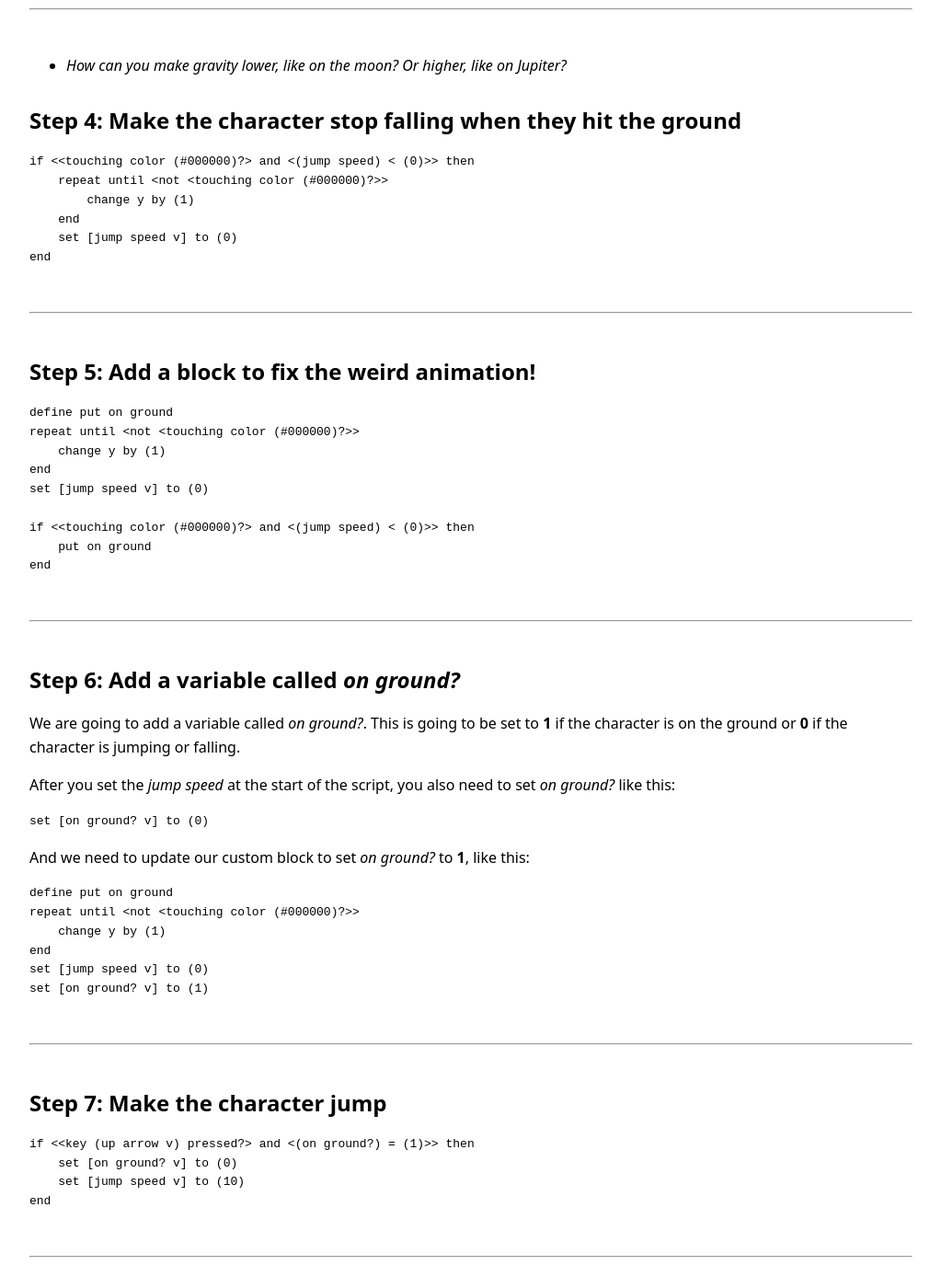
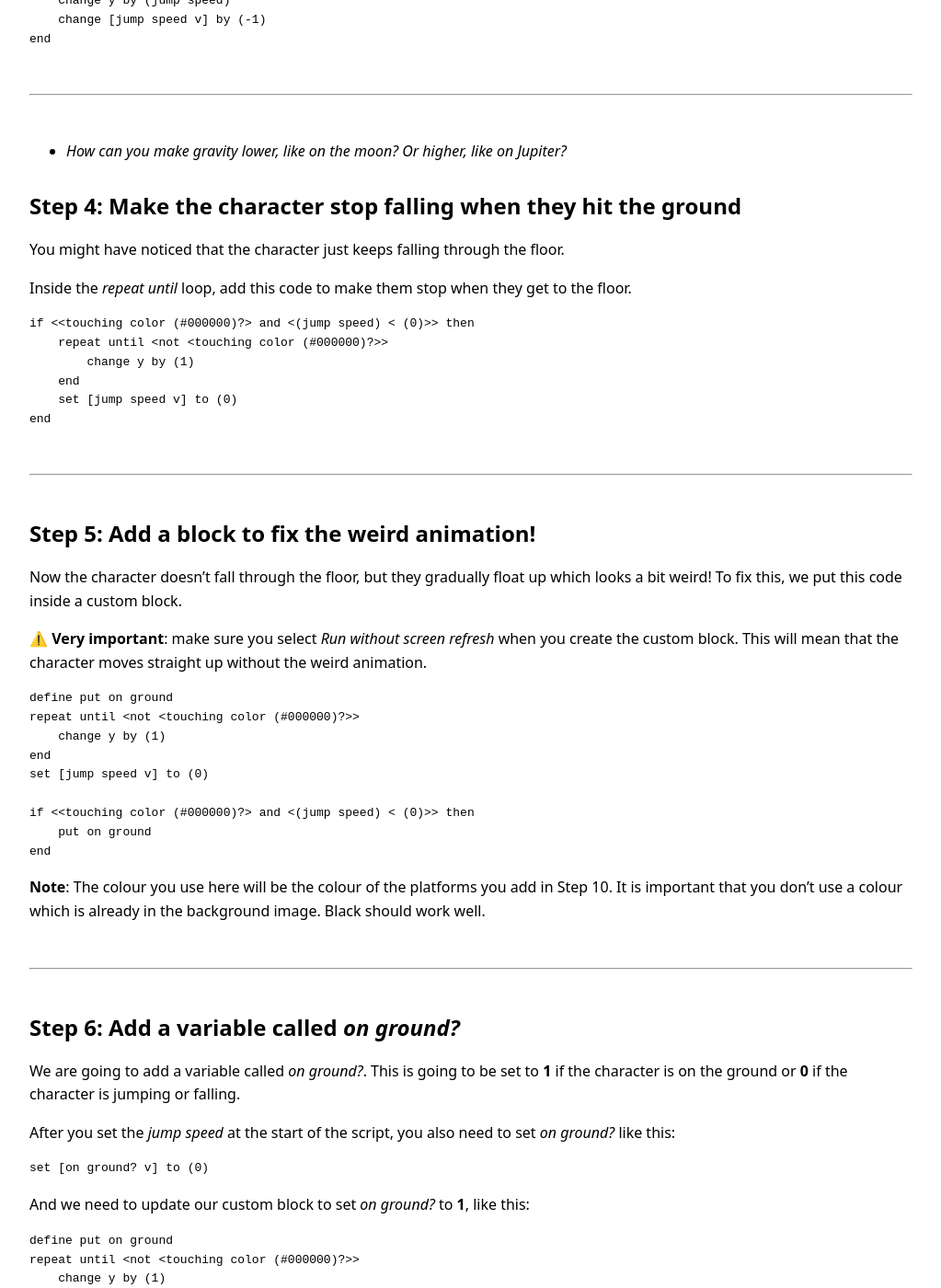
Before and after one commit to ganzogo/gravesend-code-club, a Jekyll site: the page built from projects/platformer/index.md, in a window 1280 px wide and 1400 px high, scrolled down 1621 px. Shown: the whole window at 92% size, without its empty margins (128-1151 px from the left). Built offline with Jekyll 4.4.1, drawn with Linux system fonts in a browser that asks for light colours; some of the changed text lies outside the part shown.

Commit message:
Completed first draft of Platformer instructions.

````diff
--- a/projects/platformer/index.md
+++ b/projects/platformer/index.md
@@ -6,34 +6,37 @@ layout: default
 
 # Platformer
 
-These steps are available at [bit.ly/platformer-steps](https://bit.ly/platformer-steps).
+These steps are available at [shorturl.at/W1Ohk](https://shorturl.at/W1Ohk).
 
-{% include scratch-embed.html id="1264077576" %}
+{% include scratch-embed.html id="1316430329" %}
 
 ---
 
 </section>
 <section markdown="1">
 
-## Step 1: Open the starter project
+## Step 1: Remix the starter project
 
--
+Open the starter project at [shorturl.at/LM268](https://shorturl.at/LM268) and click *Remix* to make your own copy.
+
+The starter project comes with a background image and a sprite which is a knight character. You could use the knight as the character in your game or add a different sprite.
 
 ---
-
-* *Can you use a different sprite?*
 
 </section>
 <section markdown="1">
 
 ## Step 2: Add a variable called *jump speed*
 
+Click *Make a Variable* and call it *jump speed*. Untick the variable so that it doesn't appear on the screen.
+
+Now set the *jump speed* to **0** when the game starts.
+
+
 ```scratch
 when green flag clicked
 set [jump speed v] to (0)
 ```
-
--
 
 ---
 
@@ -41,6 +44,8 @@ set [jump speed v] to (0)
 <section markdown="1">
 
 ## Step 3: Make the character fall to the bottom of the screen with gravity
+
+You will create a *repeat until* loop which ends when the character reaches the door at the top-right of the screen.
 
 ```scratch
 when green flag clicked
@@ -61,6 +66,10 @@ end
 
 ## Step 4: Make the character stop falling when they hit the ground
 
+You might have noticed that the character just keeps falling through the floor.
+
+Inside the *repeat until* loop, add this code to make them stop when they get to the floor.
+
 ```scratch
 if <<touching color (#000000)?> and <(jump speed) < (0)>> then
     repeat until <not <touching color (#000000)?>>
@@ -77,6 +86,10 @@ end
 
 ## Step 5: Add a block to fix the weird animation!
 
+Now the character doesn't fall through the floor, but they gradually float up which looks a bit weird! To fix this, we put this code inside a custom block.
+
+⚠️ **Very important**: make sure you select *Run without screen refresh* when you create the custom block. This will mean that the character moves straight up without the weird animation.
+
 ```scratch
 define put on ground
 repeat until <not <touching color (#000000)?>>
@@ -88,6 +101,8 @@ if <<touching color (#000000)?> and <(jump speed) < (0)>> then
     put on ground
 end
 ```
+
+**Note**: The colour you use here will be the colour of the platforms you add in Step 10. It is important that you don't use a colour which is already in the background image. Black should work well.
 
 ---
 
@@ -122,19 +137,27 @@ set [on ground? v] to (1)
 
 ## Step 7: Make the character jump
 
+To make the character jump, we need to add this code inside the *repeat until* loop:
+
 ```scratch
 if <<key (up arrow v) pressed?> and <(on ground?) = (1)>> then
     set [on ground? v] to (0)
-    set [jump speed v] to (10)
+    set [jump speed v] to (12)
 end
 ```
 
+This means that the character will only jump if it is on the ground.
+
 ---
+
+* *Can you make the character jump higher or lower?*
 
 </section>
 <section markdown="1">
 
 ## Step 8: Make the character move left and right
+
+Next we need to be able to move the character left and right. To do this, add this code inside the *repeat until* loop:
 
 ```scratch
 if <key (left arrow v) pressed?> then
@@ -156,6 +179,8 @@ end
 
 Right now, the character slides left and right like they are on an ice rink. We need to add some friction to slow the character down!
 
+Add this code right at the end of the *repeat until* loop:
+
 ```scratch
 set [run speed v] to ((run speed) * (0.7))
 ```
@@ -167,6 +192,10 @@ set [run speed v] to ((run speed) * (0.7))
 
 ## Step 10: Add some platforms
 
+Finally, we need to add some platforms so that the character can reach the door to complete the game. You can add them anywhere you want, but they must match the colour you used in the *touching colour* check.
+
+![Step 10 - add platforms](img/step-10-01.png)
+
 ---
 
 </section>
@@ -174,6 +203,6 @@ set [run speed v] to ((run speed) * (0.7))
 
 ## Challenges
 
-* *-*
+* *Can you add more levels?*
 
 </section>
````
Also changed, not shown: projects/platformer/img/step-10-01.png (added).
